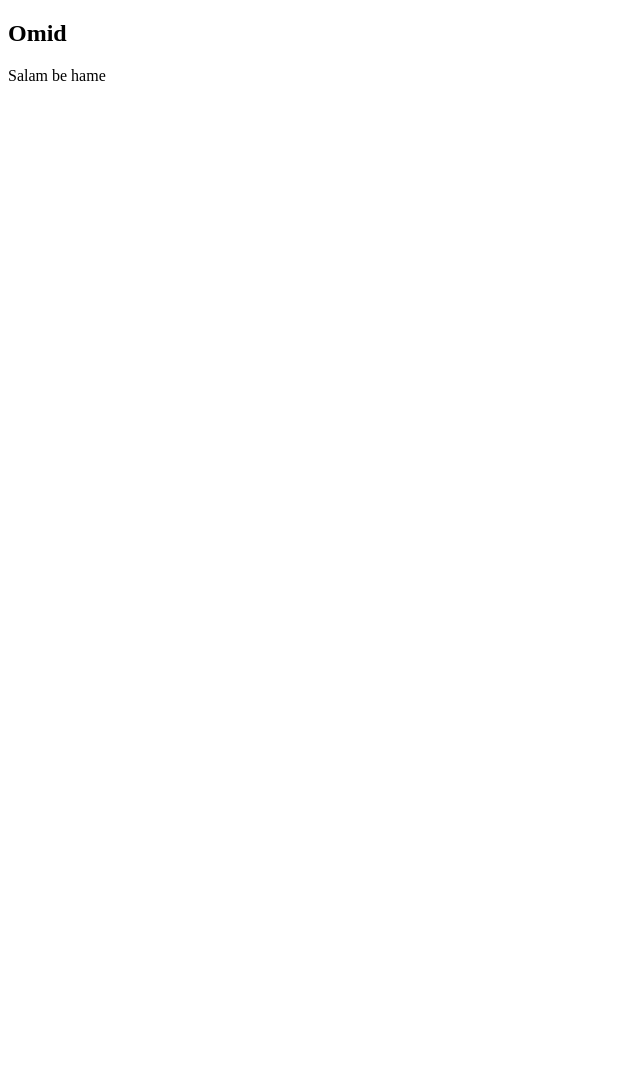
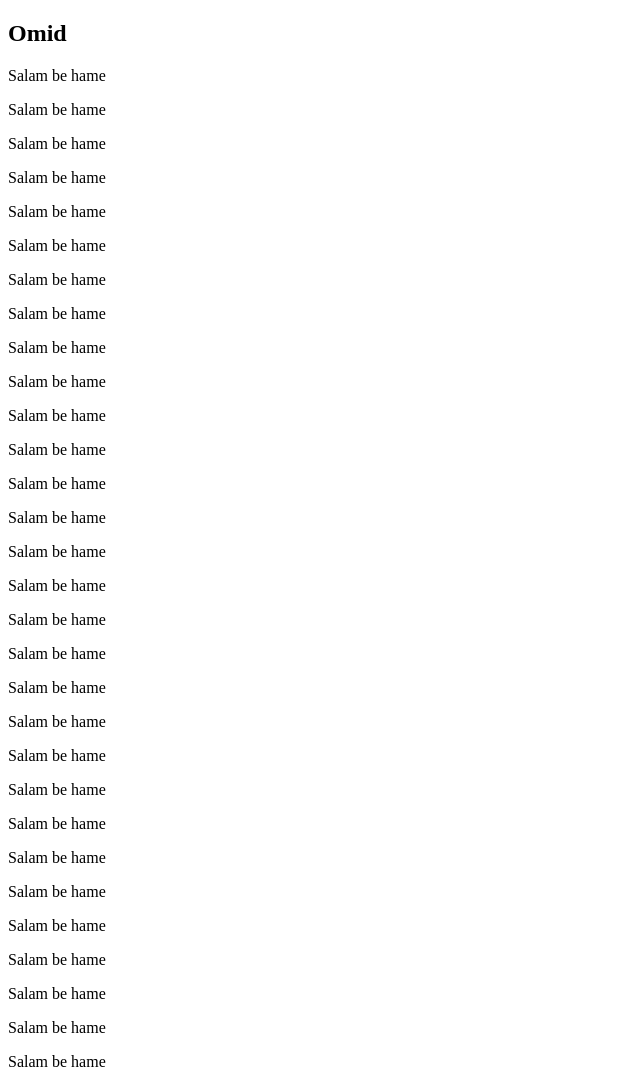
Before and after one commit to emilazborn/project-test, a plain HTML site: page index.html in a window 1280 px wide. Shown: the whole page, without its empty margins (0-640 px from the left). Before the commit the page ends 800 px from the top, so only its background shows below. Drawn offline with Linux system fonts and the light colour scheme.

Commit message:
';plokijuhygtf

```diff
--- a/index.html
+++ b/index.html
@@ -9,5 +9,35 @@
 <body>
     <h2>Omid</h2>
     <p>Salam be hame</p>
+     <p>Salam be hame</p>
+     <p>Salam be hame</p>
+     <p>Salam be hame</p>
+     <p>Salam be hame</p>
+     <p>Salam be hame</p>
+     <p>Salam be hame</p>
+     <p>Salam be hame</p>
+     <p>Salam be hame</p>
+     <p>Salam be hame</p>
+     <p>Salam be hame</p>
+     <p>Salam be hame</p>
+         <p>Salam be hame</p>
+     <p>Salam be hame</p>
+     <p>Salam be hame</p>
+     <p>Salam be hame</p>
+     <p>Salam be hame</p>
+     <p>Salam be hame</p>
+     <p>Salam be hame</p>
+     <p>Salam be hame</p>
+     <p>Salam be hame</p>
+         <p>Salam be hame</p>
+     <p>Salam be hame</p>
+     <p>Salam be hame</p>
+     <p>Salam be hame</p>
+     <p>Salam be hame</p>
+     <p>Salam be hame</p>
+     <p>Salam be hame</p>
+     <p>Salam be hame</p>
+     <p>Salam be hame</p>
+
 </body>
 </html>
```
